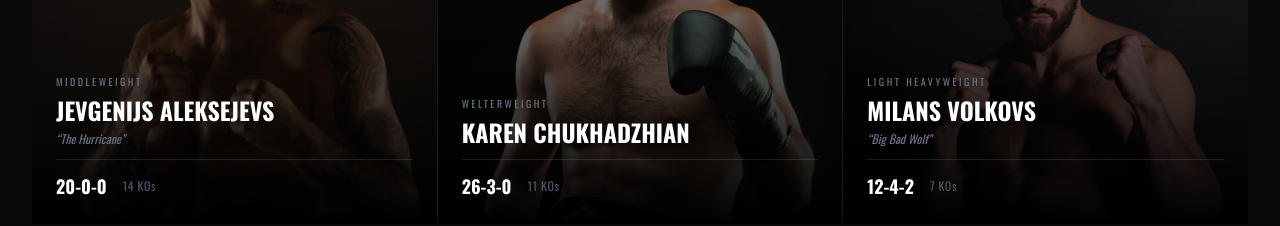
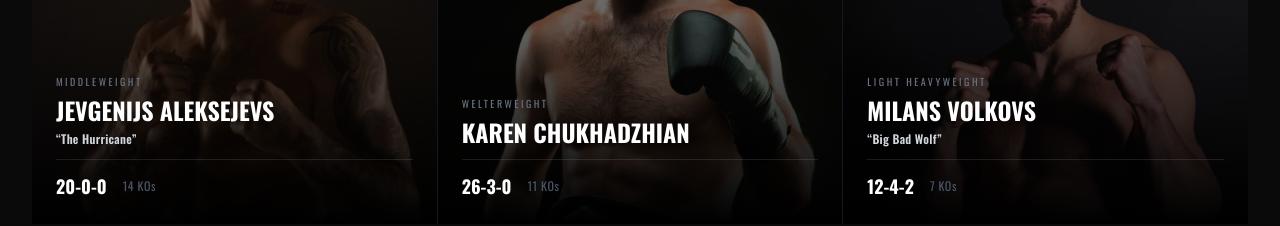
Before and after one commit to olegakhlamenok-debug/emxsports-website, a Next.js app: page / in a window 1280 px wide. Shown: the part 2320-2546 px from the top of the page. Built offline with nearby package versions, Linux system fonts and the light colour scheme.

Commit message:
fix: improve fighter card nickname readability

```diff
--- a/src/components/Fighters.tsx
+++ b/src/components/Fighters.tsx
@@ -47,7 +47,7 @@ export default function Fighters() {
                     {fighter.name}
                   </h3>
                   {fighter.nickname && (
-                    <div className="text-gray-500 font-heading text-xs italic mt-1.5">
+                    <div className="text-gray-300 font-heading text-xs font-semibold tracking-wide mt-1.5">
                       &ldquo;{fighter.nickname}&rdquo;
                     </div>
                   )}
```
